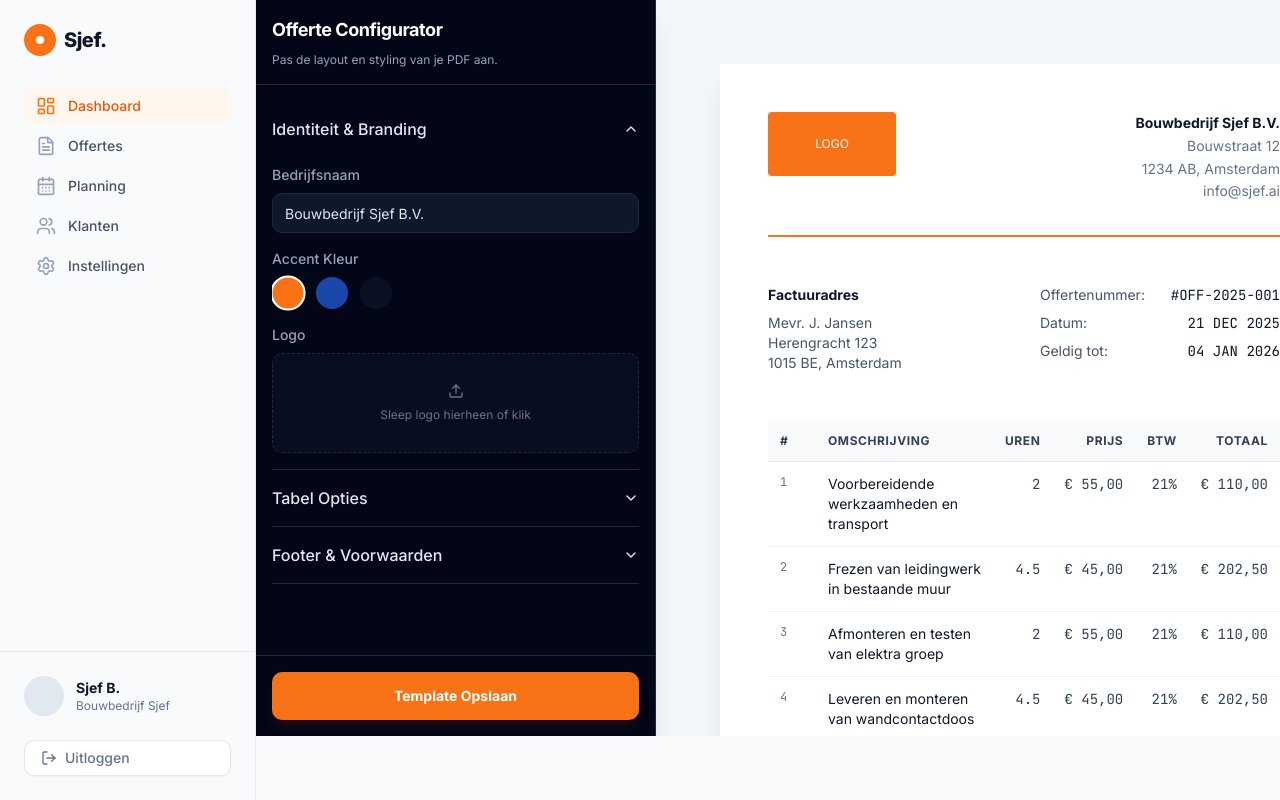
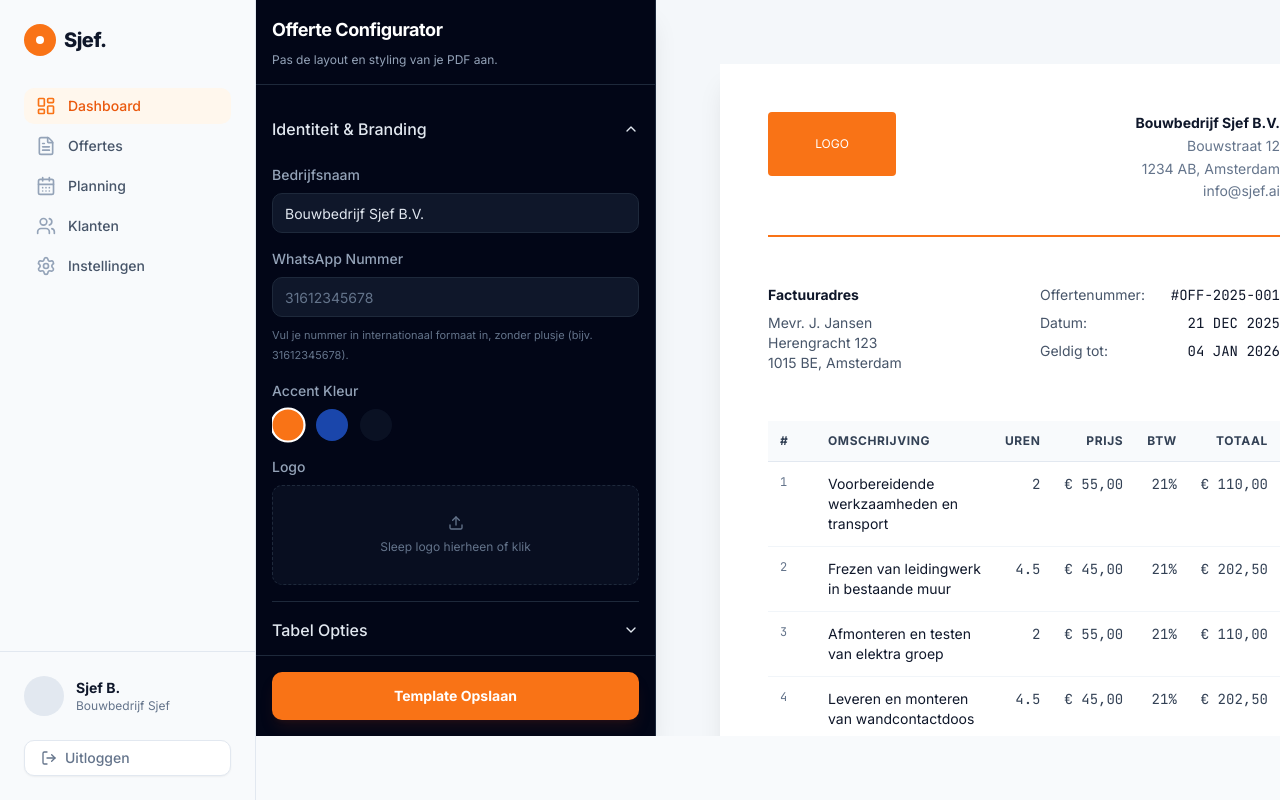
Before and after one commit to aronb77/sjef-dashboard, a Next.js app: page /dashboard/settings in a window 1280 px wide. Shown: the top 800 px of the page. Built offline with nearby package versions, Linux system fonts and the light colour scheme; no server answers.

Commit message:
feat: add whatsapp number field to settings

```diff
--- a/app/dashboard/settings/actions.ts
+++ b/app/dashboard/settings/actions.ts
@@ -13,12 +13,22 @@ export async function updatePdfSettings(settings: any) {
         return { success: false, error: "Niet ingelogd" }
     }
 
-    // 2. Update profiles table
-    // We update the 'pdf_settings' column for the current user's entry
-    // Since 'id' in 'profiles' matches 'user.id'
+    // 2. Extract and clean phone number
+    let rawPhone = settings.phone_number || ''
+    // Remove everything except digits
+    const cleanPhone = rawPhone.replace(/[^0-9]/g, '')
+
+    // 3. Create settings object (WITHOUT phone_number)
+    const pdfSettingsToSave = { ...settings }
+    delete pdfSettingsToSave.phone_number
+
+    // 4. Update BOTH columns
     const { error: updateError } = await supabase
         .from('profiles')
-        .update({ pdf_settings: settings })
+        .update({
+            pdf_settings: pdfSettingsToSave,
+            phone_number: cleanPhone
+        })
         .eq('id', user.id)
 
     if (updateError) {
@@ -26,7 +36,7 @@ export async function updatePdfSettings(settings: any) {
         return { success: false, error: "Kon instellingen niet opslaan" }
     }
 
-    // 3. Revalidate
+    // 5. Revalidate
     revalidatePath('/dashboard/settings')
     return { success: true }
 }
@@ -39,12 +49,17 @@ export async function getPdfSettings() {
 
     const { data, error } = await supabase
         .from('profiles')
-        .select('pdf_settings')
+        .select('pdf_settings, phone_number')
         .eq('id', user.id)
         .single()
 
     if (error || !data) return null
-    return data.pdf_settings
+
+    // Merge phone_number into the settings object for the frontend
+    return {
+        ...data.pdf_settings,
+        phone_number: data.phone_number
+    }
 }
 
 export async function uploadLogo(formData: FormData) {
--- a/app/dashboard/settings/page.tsx
+++ b/app/dashboard/settings/page.tsx
@@ -34,6 +34,7 @@ type Config = {
     showSignature: boolean
     itemCount: number
     logo_url: string
+    phone_number?: string
 }
 
 interface EditorSidebarProps {
@@ -116,6 +117,18 @@ function EditorSidebar({ config, isLoading, isSaving, updateConfig, handleSave,
                                             onChange={(e) => updateConfig('companyName', e.target.value)}
                                             className="bg-slate-900 border-slate-800 text-slate-200 focus-visible:ring-orange-500"
                                         />
+                                    </div>
+                                    <div className="space-y-2">
+                                        <Label className="text-slate-400">WhatsApp Nummer</Label>
+                                        <Input
+                                            value={config.phone_number || ''}
+                                            onChange={(e) => updateConfig('phone_number', e.target.value)}
+                                            placeholder="31612345678"
+                                            className="bg-slate-900 border-slate-800 text-slate-200 focus-visible:ring-orange-500"
+                                        />
+                                        <p className="text-[11px] text-slate-500">
+                                            Vul je nummer in internationaal formaat in, zonder plusje (bijv. 31612345678).
+                                        </p>
                                     </div>
                                     <div className="space-y-2">
                                         <Label className="text-slate-400">Accent Kleur</Label>
```
